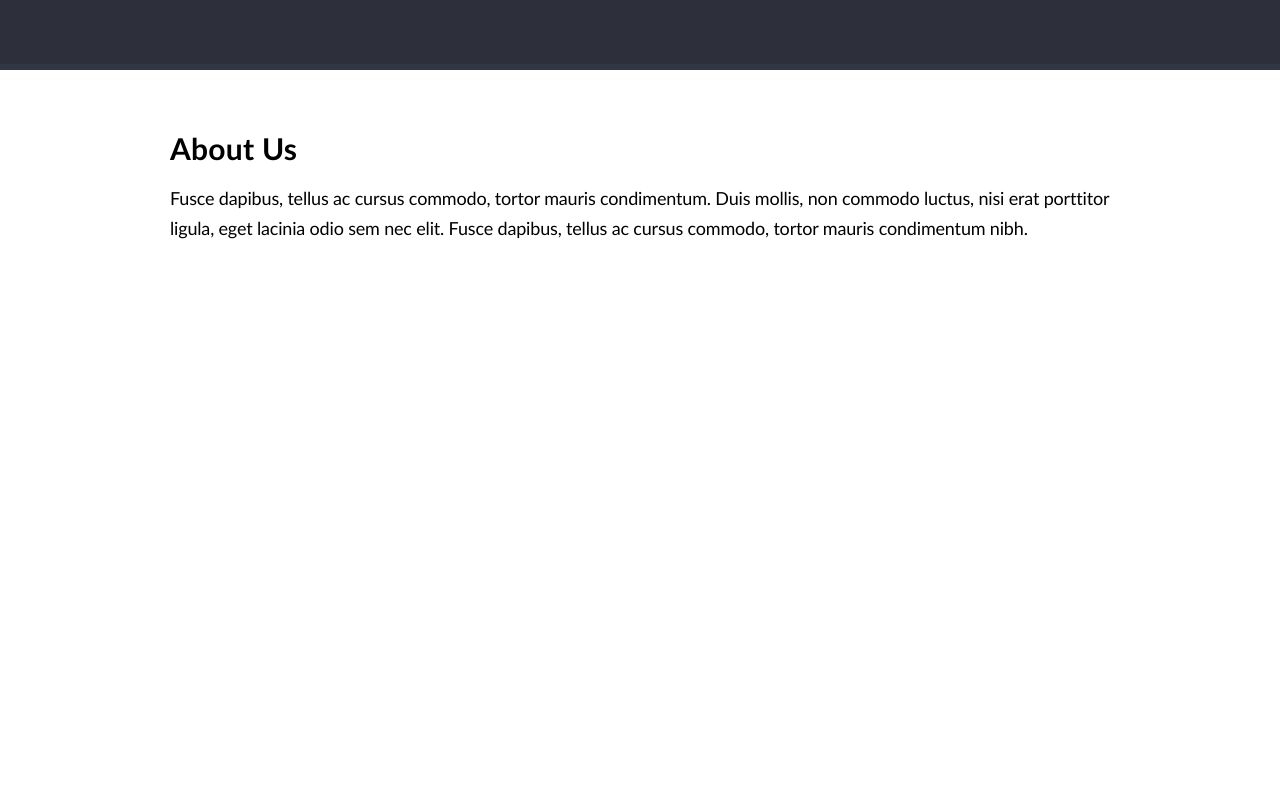
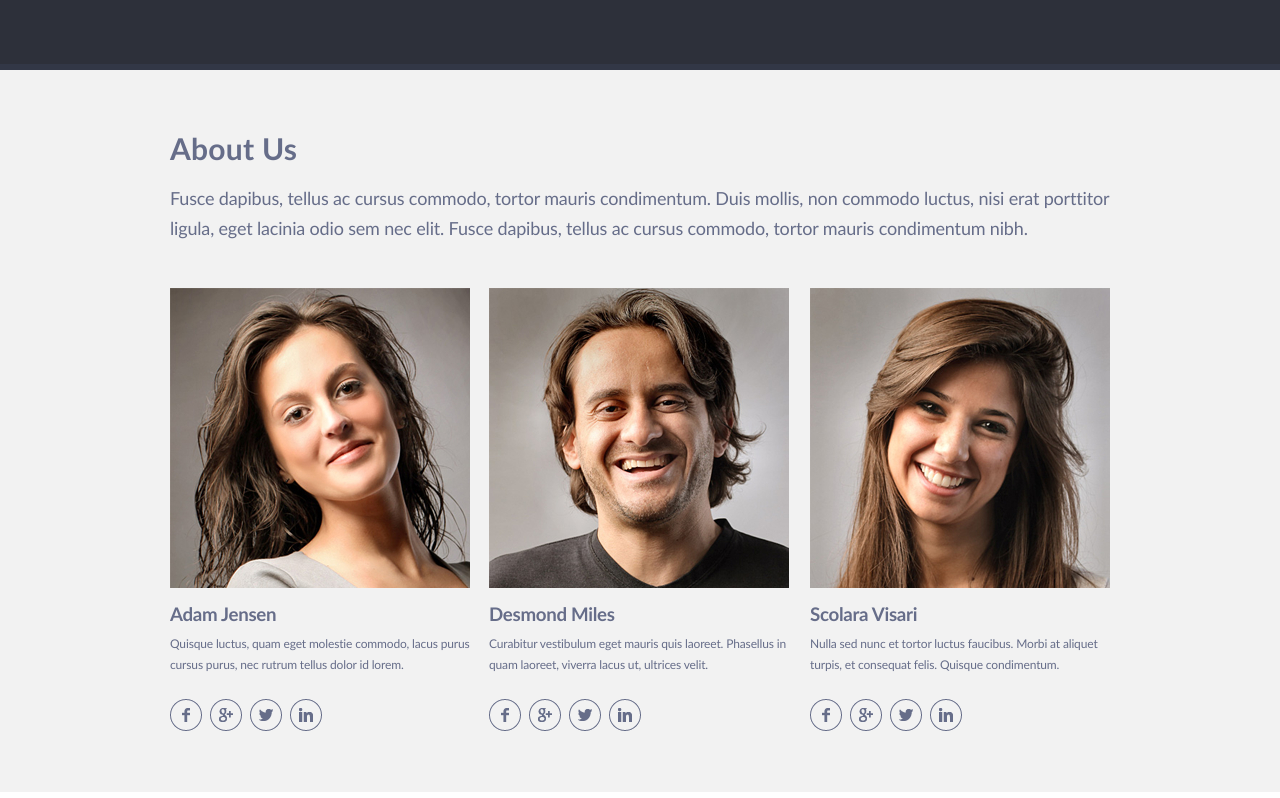
Before and after one commit to Hugorage/singolo, a plain HTML site: page singolo2.html in a window 1280 px wide. Shown: the part 800-1598 px from the top of the page. Drawn offline with Linux system fonts and the light colour scheme.

Commit message:
feat: add about-us section

```diff
--- a/singolo2.css
+++ b/singolo2.css
@@ -31,9 +31,11 @@ body {
   margin: 0 auto;
   padding: 0 40px;
 }
-.section{
+
+.section {
   padding: 45px 0;
 }
+
 .portfolio {
   height: 870px;
   background-color: #2d303a;
@@ -110,18 +112,76 @@ body {
   margin: 10px 0;
   cursor: pointer;
 }
-.gallery__item:hover{
+
+.gallery__item:hover {
   opacity: 0.5;
 }
-.about-us{
+
+.about-us {
   height: 728px;
+  background-color: #f2f2f2;
+  color: #666d89;
+  border-bottom: 6px solid #ffffff;
 }
-.about-us__title{
+
+.about-us__title {
   letter-spacing: 0.25px;
 }
-.about-us__description{
-  margin-top: 17px;
-letter-spacing: -0.169px;
-    line-height: 30px;
 
+.about-us__description {
+  margin: 17px 0 45px 0;
+  letter-spacing: -0.169px;
+  line-height: 30px;
 }
+
+.layout-3-column {
+  display: flex;
+  justify-content: space-between;
+}
+
+.employee {
+  display: flex;
+  overflow: hidden;
+  justify-content: space-between;
+  flex-direction: column;
+  flex: 1 1 30%
+}
+
+.employee:not(:last-child) {
+  margin-right: 19px;
+}
+
+.employee:nth-of-type(2n) {
+  margin-right: 21px;
+}
+
+.employee img {
+  cursor: pointer;
+}
+
+.employee img:hover {
+  opacity: 0.5;
+}
+
+.employee__title {
+  white-space: nowrap;
+  margin-top: 15px;
+  letter-spacing: -0.3px;
+}
+
+.employee__description {
+  margin: 8px 0;
+  font-size: 12px;
+  letter-spacing: -0.15px;
+  line-height: 21px;
+}
+
+.employee__social {
+  display: flex;
+  margin: 15.5px 0;
+}
+
+.social__icon {
+  cursor: pointer;
+  margin-right: 8px;
+}
--- a/singolo2.html
+++ b/singolo2.html
@@ -47,14 +47,42 @@
         tellus ac cursus commodo, tortor mauris condimentum nibh.</p>
       <div class="layout-3-column">
         <div class="employee">
-          <img src="" alt="" class="employee__image">
-          <h3 class="employee__title"></h3>
-          <p class="employee__description"></p>
-          <div class="employee__social">
-            <img src="" alt="">
-            <img src="" alt="">
-            <img src="" alt="">
-            <img src="" alt="">
+          <img src="./assets/img/employees/employee01.jpg" alt="Adam Jensen" class="employee__image" width="300"
+            height="300">
+          <h3 class="employee__title">Adam Jensen</h3>
+          <p class="employee__description">Quisque luctus, quam eget molestie commodo, lacus purus cursus purus, nec
+            rutrum tellus dolor id lorem.</p>
+          <div class="employee__social social">
+            <a href="#"><img src="./assets/img/icon__facebook.png" alt="facebook_icon" class="social__icon"></a>
+            <a href="#"><img src="./assets/img/icon__google.png" alt="google_icon" class="social__icon"></a>
+            <a href="#"><img src="./assets/img/icon__twitter.png" alt="twitter_icon" class="social__icon"></a>
+            <a href="#"><img src="./assets/img/icon__linkedin.png" alt="linkedin_icon" class="social__icon"></a>
+          </div>
+        </div>
+        <div class="employee">
+          <img src="./assets/img/employees/employee02.jpg" alt="Desmond Miles" class="employee__image" width="300"
+            height="300">
+          <h3 class="employee__title">Desmond Miles</h3>
+          <p class="employee__description">Curabitur vestibulum eget mauris quis laoreet. Phasellus in quam laoreet,
+            viverra lacus ut, ultrices velit.</p>
+          <div class="employee__social social">
+            <a href="#"><img src="./assets/img/icon__facebook.png" alt="facebook_icon" class="social__icon"></a>
+            <a href="#"><img src="./assets/img/icon__google.png" alt="google_icon" class="social__icon"></a>
+            <a href="#"><img src="./assets/img/icon__twitter.png" alt="twitter_icon" class="social__icon"></a>
+            <a href="#"><img src="./assets/img/icon__linkedin.png" alt="linkedin_icon" class="social__icon"></a>
+          </div>
+        </div>
+        <div class="employee">
+          <img src="./assets/img/employees/employee03.jpg" alt="Adam Jensen" class="employee__image" width="300"
+            height="300">
+          <h3 class="employee__title">Scolara Visari</h3>
+          <p class="employee__description">Nulla sed nunc et tortor luctus faucibus. Morbi at aliquet turpis, et
+            consequat felis. Quisque condimentum.</p>
+          <div class="employee__social social">
+            <a href="#"><img src="./assets/img/icon__facebook.png" alt="facebook_icon" class="social__icon"></a>
+            <a href="#"><img src="./assets/img/icon__google.png" alt="google_icon" class="social__icon"></a>
+            <a href="#"><img src="./assets/img/icon__twitter.png" alt="twitter_icon" class="social__icon"></a>
+            <a href="#"><img src="./assets/img/icon__linkedin.png" alt="linkedin_icon" class="social__icon"></a>
           </div>
         </div>
       </div>
```
Also changed, not shown: assets/img/icon__facebook.png (added), assets/img/icon__google.png (added), assets/img/icon__linkedin.png (added), assets/img/icon__twitter.png (added).
